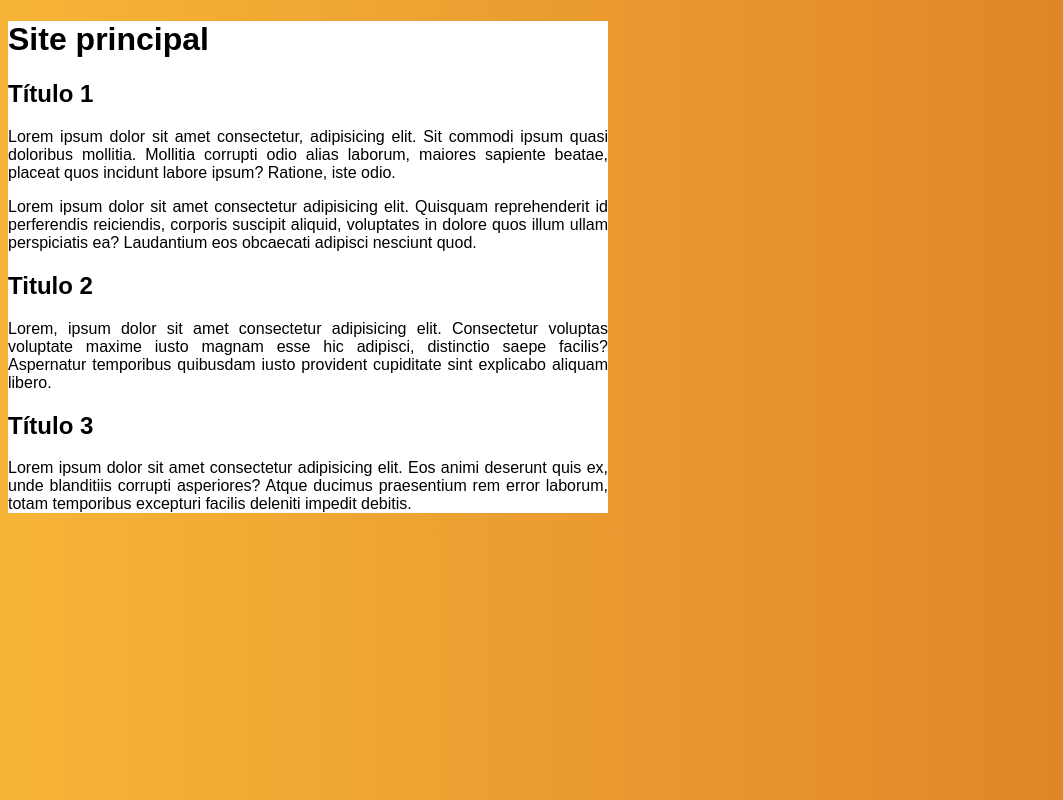
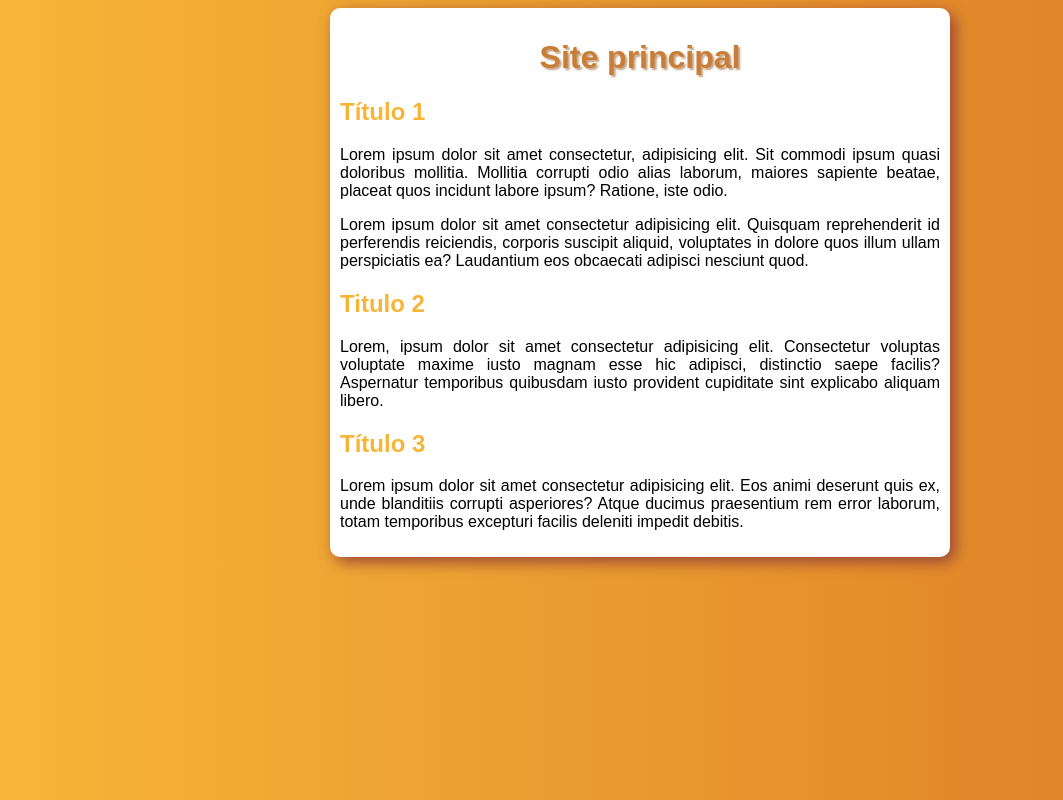
Before and after one commit to Mesquita001/exerciciosCursoEmVideo, a plain HTML site: page ex016/cor03.html in a window 1280 px wide. Shown: the whole page, without its empty margins (0-1063 px from the left). Drawn offline with Linux system fonts and the light colour scheme.

Commit message:
continuação de css

```diff
--- a/ex016/style.css
+++ b/ex016/style.css
@@ -7,10 +7,25 @@ body{
     background-image: linear-gradient(to right,#f7b538,#db7c26);
 
 }
+
+h1 {
+    color: #C87E37;
+    text-align: center;
+    text-shadow: 2px 2px 2px #975f2b94;
+}
+
+h2 {
+    color: #F7B538;
+}
+
 p {
     text-align: justify;
 }
 main{
+    border-radius: 10px;
     background-color: white;
     width: 600px;
+    padding:10px;
+    margin: auto;
+    box-shadow: 5px 5px 15px #994636;
 }
```
Also changed, not shown: Comandos de CSS.txt (added).
